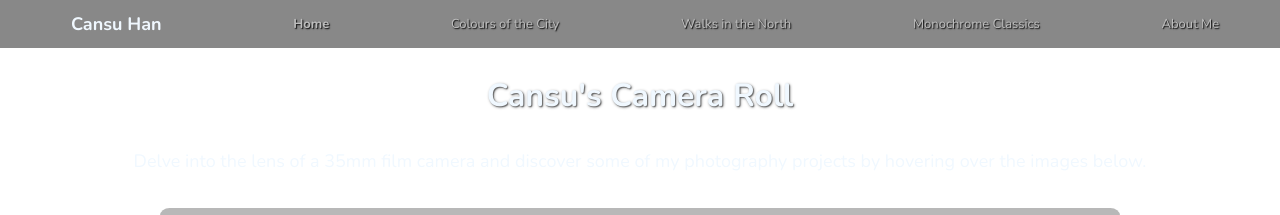
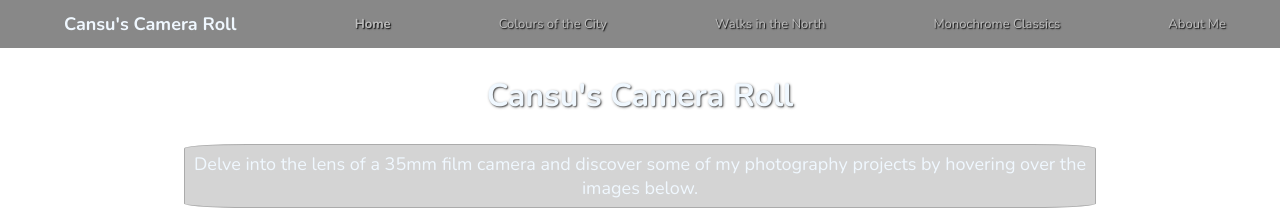
Before and after one commit to cansuhan/webproject, a plain HTML site: page index.html in a window 1280 px wide. Shown: the top 215 px of the page. Drawn offline with nearby package versions, Linux system fonts and the light colour scheme.

Commit message:
Update index.html

```diff
--- a/index.html
+++ b/index.html
@@ -11,7 +11,7 @@
 
 <body>
     <div id="navbar">
-        <p><b>Cansu Han</b></p>
+        <p><b>Cansu's Camera Roll</b></p>
         <a href="index.html"><b>Home</b></a>
         <a href="cities.html">Colours of the City</a>
         <a href="walks.html">Walks in the North</a>
@@ -25,7 +25,7 @@
             </h1class><b></b>Cansu's Camera Roll</b></h1>
     </div>
     <div>
-        <p class="centretext"> Delve into the lens of a 35mm film camera and discover some of my photography projects by
+        <p class="centretext backtoblack"> Delve into the lens of a 35mm film camera and discover some of my photography projects by
             hovering over the images below.</p>
     </div>
 
```
